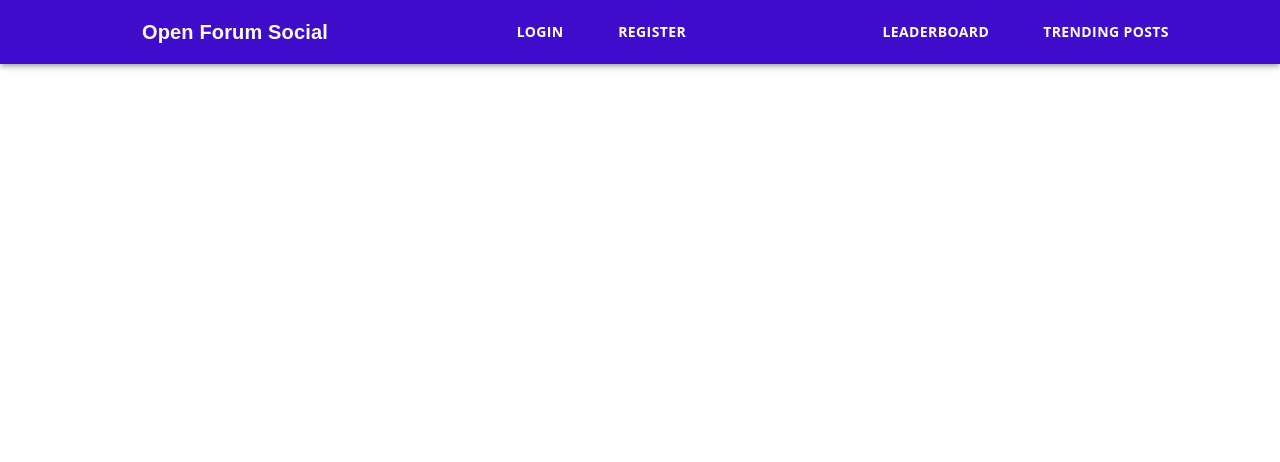
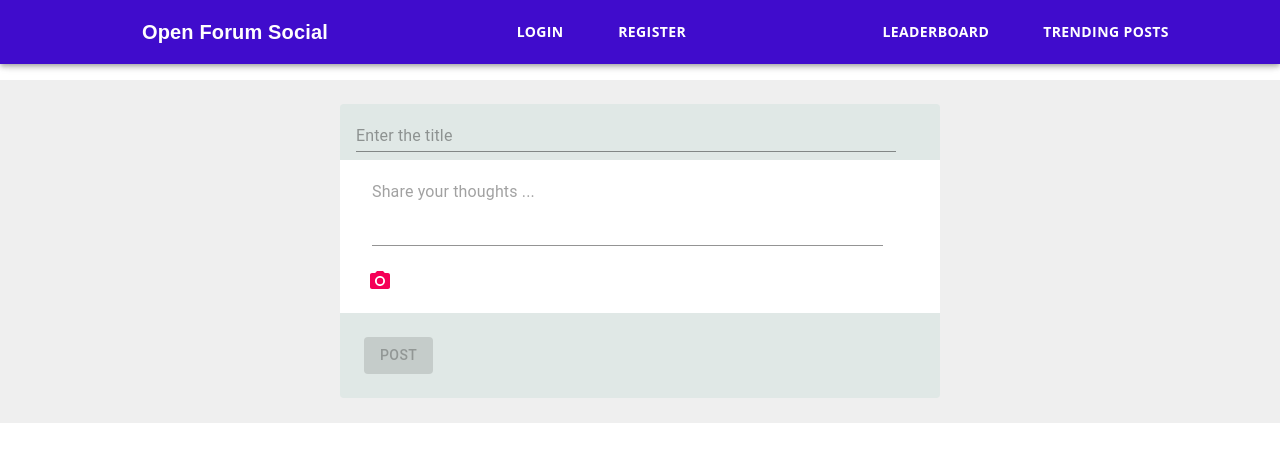
Before and after one commit to nishant-boro/open-forum-frontend, a React (Create React App) app: page /create-post in a window 1280 px wide. Shown: the top 462 px of the page. Built offline with nearby package versions, Linux system fonts and the light colour scheme; no server answers.

Commit message:
create post done

```diff
--- a/src/App.js
+++ b/src/App.js
@@ -7,6 +7,7 @@ import Login from "./pages/Login/Login";
 import setAuthToken from "./utils/setAuthToken";
 import jwtDecode from "jwt-decode";
 import { setCurrentUser, logoutUser } from "./actions/auth";
+import { CreatePost } from "./pages/CreatePost/CreatePost";
 
 if (localStorage.jwtToken) {
   setAuthToken(localStorage.jwtToken);
@@ -24,6 +25,7 @@ function App() {
   return (
     <div>
       <Header></Header>
+      <div style={{ marginTop: 80 }}>
         <Switch>
           <Route path="/login">
             <Login />
@@ -33,8 +35,11 @@ function App() {
             <Registration />
           </Route>
 
-        <Route path="/">{/* <Trending /> */}</Route>
+          <Route path="/create-post">
+            <CreatePost />
+          </Route>
         </Switch>
+      </div>
     </div>
   );
 }
--- /dev/null
+++ b/src/components/CreatePost/CreatePostCard.js
@@ -0,0 +1,122 @@
+import Card from "@material-ui/core/Card";
+import CardHeader from "@material-ui/core/CardHeader";
+import CardContent from "@material-ui/core/CardContent";
+import CardActions from "@material-ui/core/CardActions";
+import Button from "@material-ui/core/Button";
+import TextField from "@material-ui/core/TextField";
+import Typography from "@material-ui/core/Typography";
+import Icon from "@material-ui/core/Icon";
+import PropTypes from "prop-types";
+import { makeStyles } from "@material-ui/core/styles";
+import IconButton from "@material-ui/core/IconButton";
+import PhotoCamera from "@material-ui/icons/PhotoCamera";
+
+const useStyles = makeStyles((theme) => ({
+  root: {
+    backgroundColor: "#efefef",
+    padding: `${theme.spacing(3)}px 0px 1px`,
+  },
+  card: {
+    maxWidth: 600,
+    margin: "auto",
+    marginBottom: theme.spacing(3),
+    backgroundColor: "rgba(65, 150, 136, 0.09)",
+    boxShadow: "none",
+  },
+  cardContent: {
+    backgroundColor: "white",
+    paddingTop: 0,
+    paddingBottom: 0,
+  },
+  cardHeader: {
+    paddingTop: 8,
+    paddingBottom: 8,
+  },
+  photoButton: {
+    height: 30,
+    marginBottom: 5,
+  },
+  input: {
+    display: "none",
+  },
+  textField: {
+    marginLeft: theme.spacing(2),
+    marginRight: theme.spacing(2),
+    width: "90%",
+  },
+  submit: {
+    margin: theme.spacing(2),
+  },
+  filename: {
+    verticalAlign: "super",
+  },
+}));
+
+export default function CreatePostCard(props) {
+  const classes = useStyles();
+
+  const { handleChange, photo, error, title, description, createPost } = props;
+
+  return (
+    <div className={classes.root}>
+      <Card className={classes.card}>
+        <TextField
+          placeholder="Enter the title"
+          rows="1"
+          // value={values.text}
+          onChange={handleChange("title")}
+          className={classes.textField}
+          margin="normal"
+        />
+
+        <CardContent className={classes.cardContent}>
+          <TextField
+            placeholder="Share your thoughts ..."
+            multiline
+            rows="3"
+            // value={values.text}
+            onChange={handleChange("description")}
+            className={classes.textField}
+            margin="normal"
+          />
+          <input
+            accept="image/*"
+            onChange={handleChange("photo")}
+            className={classes.input}
+            id="icon-button-file"
+            type="file"
+          />
+          <label htmlFor="icon-button-file">
+            <IconButton
+              color="secondary"
+              className={classes.photoButton}
+              component="span"
+            >
+              <PhotoCamera />
+            </IconButton>
+          </label>{" "}
+          <span className={classes.filename}>{photo ? photo.name : ""}</span>
+          {/* {error && (
+            // <Typography component="p" color="error">
+            //   <Icon color="error" className={classes.error}>
+            //     error
+            //   </Icon>
+            //   {error}
+            // </Typography>
+          )} */}
+        </CardContent>
+        <CardActions>
+          <Button
+            color="primary"
+            variant="contained"
+            disabled={title === "" || description === ""}
+            onClick={createPost}
+            className={classes.submit}
+          >
+            POST
+          </Button>
+        </CardActions>
+      </Card>
+    </div>
+  );
+}
--- a/src/components/Header/Header.js
+++ b/src/components/Header/Header.js
@@ -101,7 +101,7 @@ class Header extends Component {
   };
 
   getAuthenticatedButtons = (menuButton) => {
-    return (
+    return [
       <Button
         {...{
           key: "Logout",
@@ -113,8 +113,19 @@ class Header extends Component {
         onClick={this.onLogout.bind(this)}
       >
         Logout
-      </Button>
-    );
+      </Button>,
+      <Button
+        {...{
+          key: "Create Post",
+          color: "inherit",
+          to: "/create-post",
+          className: menuButton,
+          component: RouterLink,
+        }}
+      >
+        Create Post
+      </Button>,
+    ];
   };
 
   onLogout = (e) => {
--- /dev/null
+++ b/src/pages/CreatePost/CreatePost.js
@@ -0,0 +1,64 @@
+import { withRouter } from "react-router-dom";
+import { connect } from "react-redux";
+import { Component } from "react";
+import CreatePostCard from "../../components/CreatePost/CreatePostCard";
+import axios from "axios";
+
+export class CreatePost extends Component {
+  constructor(props) {
+    super(props);
+
+    this.state = {
+      title: "",
+      description: "",
+      photo: "",
+      error: "",
+    };
+  }
+
+  handleChange = (name) => (event) => {
+    const value = name === "photo" ? event.target.files[0] : event.target.value;
+    this.setState({ [name]: value });
+  };
+
+  createPost = () => {
+    let postData = new FormData();
+    postData.append("title", this.state.title);
+    postData.append("description", this.state.description);
+    postData.append("photo", this.state.photo);
+    if (this.props.auth.isAuthenticated) {
+      const url = "api/posts/new/" + this.props.auth.user.id;
+      axios
+        .post(url, postData)
+        .then((res) => console.log("published success"))
+        .catch((err) => {
+          console.log(err);
+        });
+    }
+  };
+
+  // componentDidMount() {
+  //   if (!this.props.auth.isAuthenticated) {
+  //     this.props.history.push("/login");
+  //   }
+  // }
+
+  render() {
+    return (
+      <CreatePostCard
+        handleChange={this.handleChange}
+        title={this.state.title}
+        description={this.state.description}
+        createPost={this.createPost}
+        photo={this.state.photo}
+        error={this.state.error}
+      ></CreatePostCard>
+    );
+  }
+}
+
+const mapStateToProps = (state) => ({
+  auth: state.auth,
+});
+
+export default connect(mapStateToProps)(withRouter(CreatePost));
```
Lines whose indentation alone changed are shown as unchanged.
